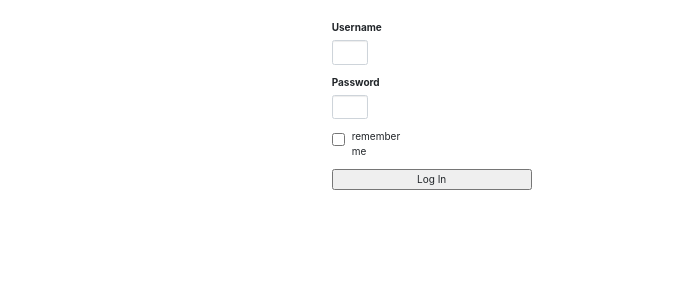
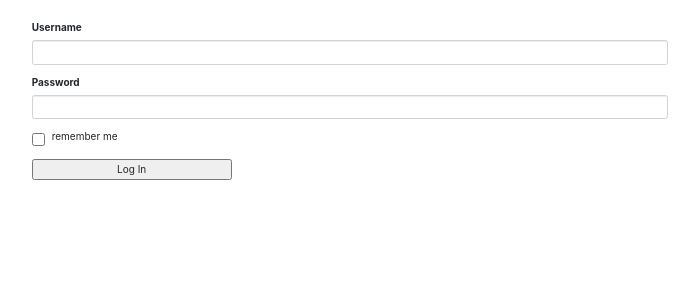
Before and after one commit to PinterAd/set09103, a Flask app: page /login in a window 1280 px wide. Shown: the part 62-362 px from the top of the page, without its empty margins (290-989 px from the left). Run offline with Flask 2, Linux system fonts and the light colour scheme; some libraries are stand-ins or nearby versions.

Commit message:
Update login.html

```diff
--- a/templates/login.html
+++ b/templates/login.html
@@ -42,7 +42,7 @@ Noteshare
 {% endblock %}
 
 {% block content %}
-<div class="container" style="font-size: 24; max-width: 50pt;">
+<div class="container" style="font-size: 24; max-width: 500pt;">
     <form action="/login" method="POST">
         {{ form.hidden_tag() }}
         {{ wtf.form_field(form.username) }}
```
